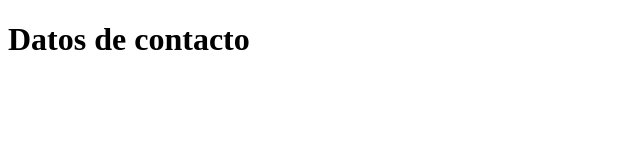
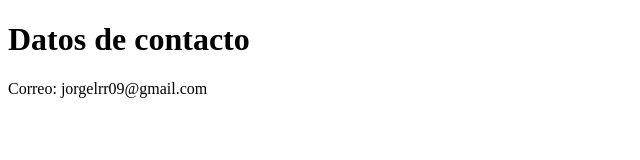
Before and after one commit to jorgelrr09/sistemaDeRegistro, a plain HTML site: page contacto.html in a window 1280 px wide. Shown: the whole page, without its empty margins (0-640 px from the left). Drawn offline with Linux system fonts and the light colour scheme.

Commit message:
Update contacto.html

```diff
--- a/contacto.html
+++ b/contacto.html
@@ -7,5 +7,6 @@
 </head>
 <body>
     <h1>Datos de contacto</h1>
+        <p>Correo: jorgelrr09@gmail.com</p>
 </body>
 </html>
```
